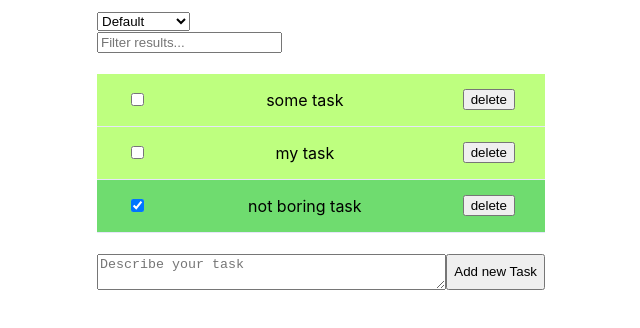
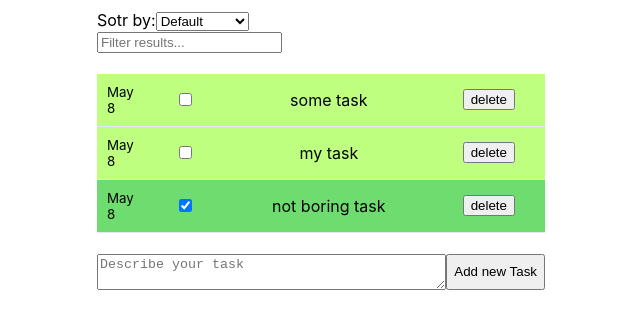
Before and after one commit to VladMorozDM/task-Manager-React, a React (Create React App) app: page / in a window 1280 px wide. Shown: the top 328 px of the page, without its empty margins (319-959 px from the left). Built offline with nearby package versions, Linux system fonts and the light colour scheme.

Commit message:
added time of publication to a task

```diff
--- a/src/App.css
+++ b/src/App.css
@@ -13,6 +13,10 @@
   justify-content: space-around;
   border-bottom: 1px solid lavender;
   background-color: rgba(50,205,50, 0.7);
+}
+.task small{
+  width: 50px;
+  padding-left: 10px;
 }
 .task form{
   width:  100%;
--- a/src/App.js
+++ b/src/App.js
@@ -21,9 +21,9 @@ class App extends Component{
   componentDidMount(){
       // API Call
       const TASKS = [
-          { description: "some task", id: 1, done: false },
-          { description: "my task", id: 2, done: false },
-          { description: "not boring task", id: 3, done: true },
+          { description: "some task", id: 1, done: false, date: new Date() },
+          { description: "my task", id: 2, done: false, date: new Date() },
+          { description: "not boring task", id: 3, done: true, date: new Date() },
       ];
       this.setState( prevState => ({ ...prevState, tasks: TASKS }) )
   };
@@ -55,6 +55,7 @@ class App extends Component{
     }
 
   render() {
+        console.log(this.state.tasks);
       const lastId = this.state.tasks.length ? this.state.tasks[this.state.tasks.length-1].id : 0;
     return (
         <div className="App">
--- a/src/components/SortTasks.js
+++ b/src/components/SortTasks.js
@@ -15,6 +15,7 @@ class SortTasks extends Component{
         render(){
         return (
             <div>
+                Sotr by:
                 <select value={this.props.sortType} name="sort" id="sorting" onChange={this.handleChange}>
                     <option value="byAlphabet">by Alphabet</option>
                     <option value="byNewest">by Newest</option>
--- a/src/components/Task.js
+++ b/src/components/Task.js
@@ -3,6 +3,9 @@
  */
 import React,{Component} from 'react';
 
+const monthNames = ["January", "February", "March", "April", "May", "June",
+    "July", "August", "September", "October", "November", "December"
+];
 
 class Task extends Component{
     constructor(props){
@@ -18,7 +21,12 @@ class Task extends Component{
         this.props.onChange(this.props.id);
     }
     render(){
+
+        console.log(this.props);
         return (<div className={ this.props.done ? "task done" : "task in-progress" }>
+            <small>
+                {monthNames[this.props.date.getMonth()] + " " + this.props.date.getDate()}
+            </small>
             <form >
                 <input type="checkBox" checked={this.props.done} onChange={this.handleChange}/>
                 <p className="description">{this.props.description || "Description"}</p>
--- a/src/components/TaskContainer.js
+++ b/src/components/TaskContainer.js
@@ -15,9 +15,10 @@ class TaskContainer extends Component{
         const tasks = filteredTasks.map( task => ( <Task
                 description={task.description}
                 done={task.done} id={task.id}
+                date={task.date}
                 key={task.id}
                 onChange={this.props.onFinishing}
-                onDelete={this.props.onDelete} /> )
+                onDelete={this.props.onDelete}/> )
             );
 
         return (
@@ -38,9 +39,5 @@ function sortByAlphabet(a, b) {
     if (a.description.toLowerCase() > b.description.toLowerCase())  return 1;
     return 0;
 }
-function filter( textSample ){
-
-}
-
 
 export default TaskContainer
--- a/src/components/TaskForm.js
+++ b/src/components/TaskForm.js
@@ -18,7 +18,8 @@ class TaskForm extends Component{
         const newTask = {
             id: this.props.lastId,
             description: this.state.descriptionValue,
-            done: false
+            done: false,
+            date: new Date()
         };
         this.props.onAdding( newTask );
     }
```
